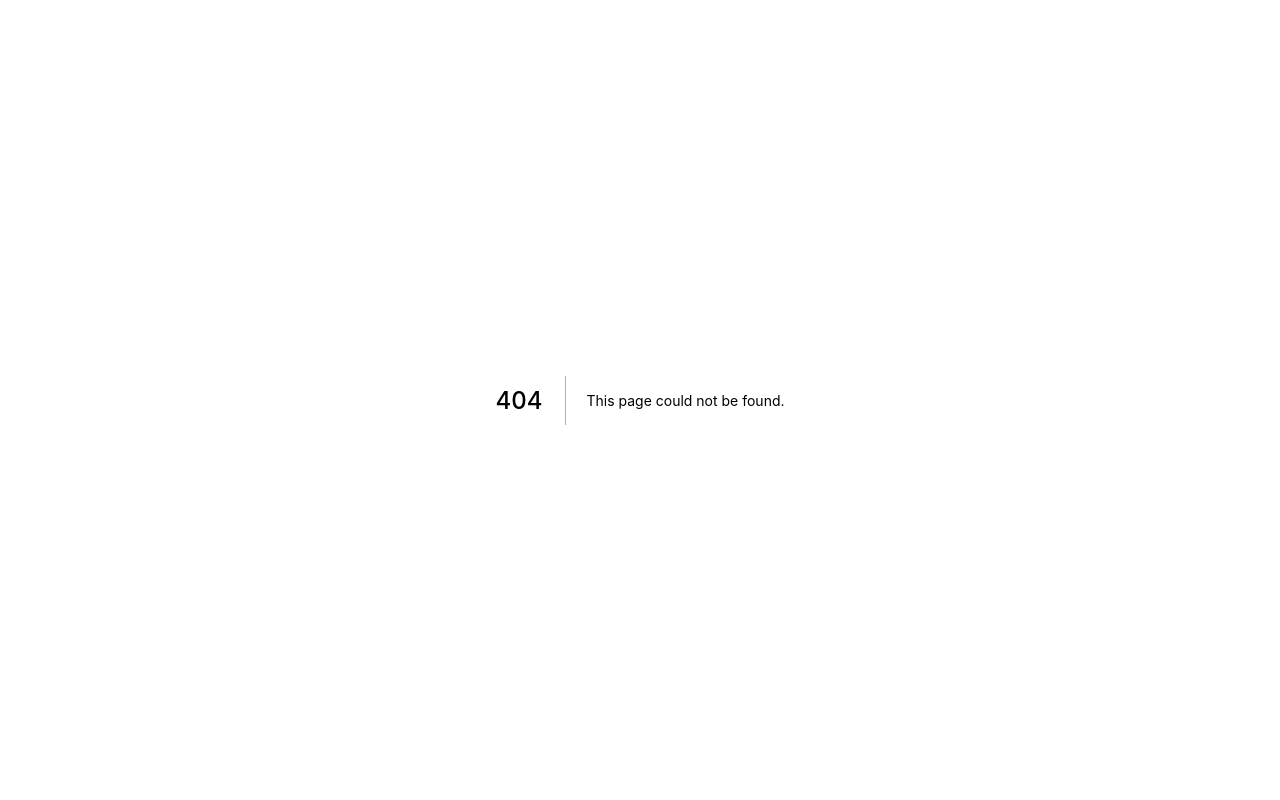
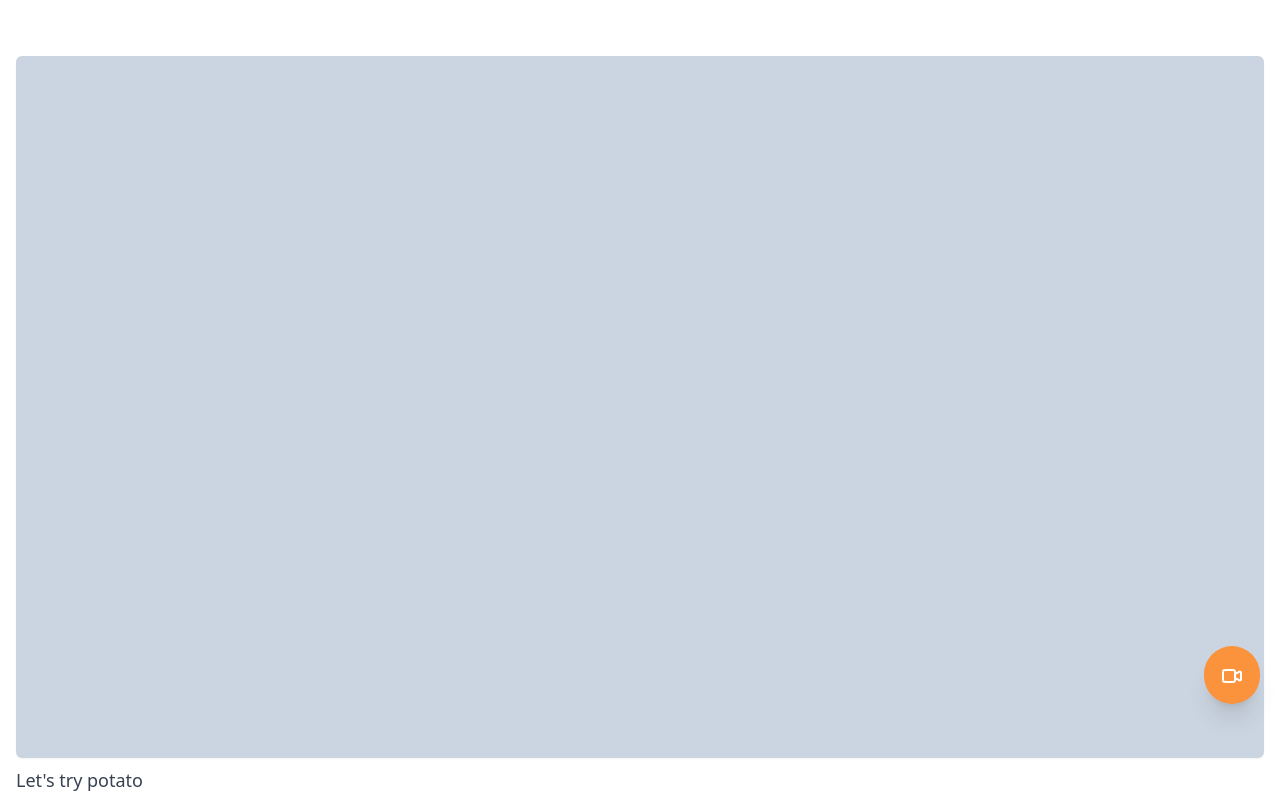
Before and after one commit to leekyungho112/carrot-market, a Next.js app: page /live in a window 1280 px wide. Before the commit this address had no page. Shown: the top 800 px of the page. Built offline with nearby package versions, Linux system fonts and the light colour scheme.

Commit message:
Live Streams

```diff
--- /dev/null
+++ b/pages/live.tsx
@@ -0,0 +1,32 @@
+import { NextPage } from 'next';
+
+const Live: NextPage = () => {
+  return (
+    <div className="py-10  divide-y-2 space-y-4">
+      {[1, 2, 3, 4, 5].map((_, i) => (
+        <div className="pt-4 px-4" key={i}>
+          <div className="w-full rounded-md shadow-sm bg-slate-300 aspect-video" />
+          <h3 className="text-gray-700 text-lg mt-2">Let&apos;s try potato</h3>
+        </div>
+      ))}
+      <button className="fixed bottom-24 right-5 hover:bg-orange-600  transition-colors bg-orange-400 rounded-full shadow-xl p-4  border-transparent text-white">
+        <svg
+          className="w-6 h-6"
+          fill="none"
+          stroke="currentColor"
+          viewBox="0 0 24 24"
+          xmlns="http://www.w3.org/2000/svg"
+        >
+          <path
+            strokeLinecap="round"
+            strokeLinejoin="round"
+            strokeWidth="2"
+            d="M15 10l4.553-2.276A1 1 0 0121 8.618v6.764a1 1 0 01-1.447.894L15 14M5 18h8a2 2 0 002-2V8a2 2 0 00-2-2H5a2 2 0 00-2 2v8a2 2 0 002 2z"
+          ></path>
+        </svg>
+      </button>
+    </div>
+  );
+};
+
+export default Live;
```
